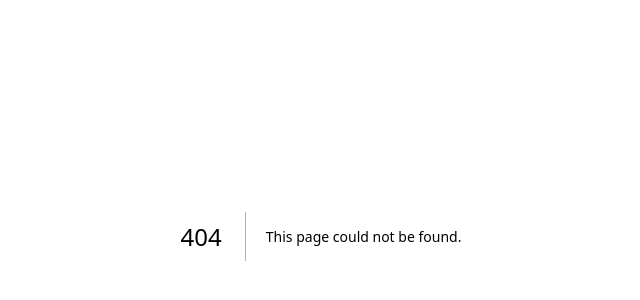
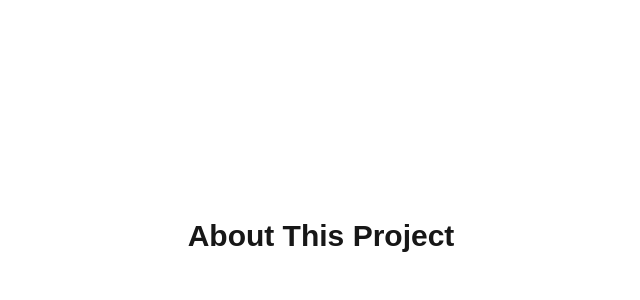
Before and after one commit to dee-ekong704/cmp343-final, a Next.js app: page /about in a window 1280 px wide. Before the commit this address had no page. Shown: the part 164-464 px from the top of the page, without its empty margins (319-959 px from the left). Built offline with nearby package versions, Linux system fonts and the light colour scheme.

Commit message:
Add about page route

```diff
--- /dev/null
+++ b/app/about/page.tsx
@@ -0,0 +1,9 @@
+export default function AboutPage() {
+    return (
+      <main className="min-h-screen flex items-center justify-center">
+        <h1 className="text-3xl font-semibold">
+          About This Project
+        </h1>
+      </main>
+    );
+  }
```
